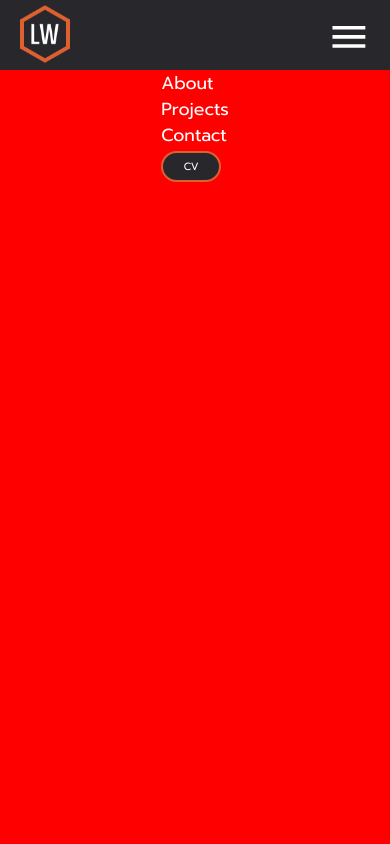
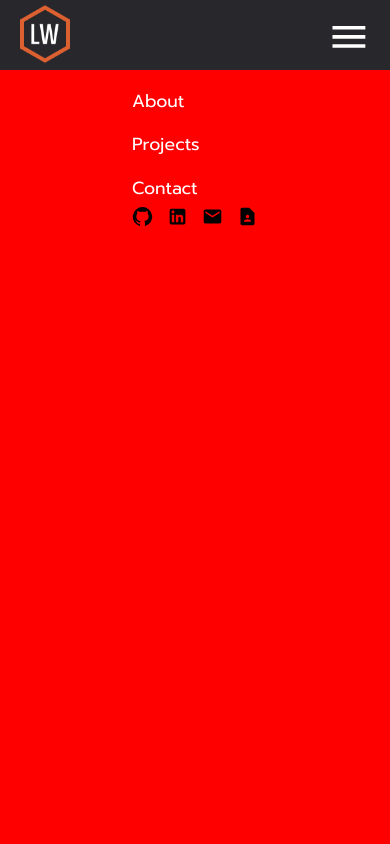
Before and after one commit to leoarthurwall/My-Portfolio, a React (Create React App) app: page / in a window 390 px wide. Both pictures are taken after a click on the icon 348 px from the left and 36 px from the top of the page. Shown: the top 844 px of the page. Built offline with nearby package versions, Linux system fonts and the light colour scheme; a web font is replaced by a local one.

Commit message:
added email, github, protfolio and CV icons with links to the modal. need to add text and style

```diff
--- a/src/Components/Navbar/NavMobile/NavMobile.js
+++ b/src/Components/Navbar/NavMobile/NavMobile.js
@@ -1,8 +1,12 @@
 import "../navbar.scss";
 import { Link } from "react-scroll";
-import LinkButton from "../../LinkButton/LinkButton";
 import MenuIcon from "@mui/icons-material/Menu";
 import { useState } from "react";
+import GitHubIcon from "@mui/icons-material/GitHub";
+import LinkedInIcon from '@mui/icons-material/LinkedIn';
+import EmailIcon from '@mui/icons-material/Email';
+import ContactPageIcon from '@mui/icons-material/ContactPage';
+
 
 const NavMobile = () => {
   const [menuClicked, setMenuClicked] = useState(false);
@@ -66,13 +70,20 @@ const NavMobile = () => {
                 Contact
               </Link>
             </li>
-            <li className="nav-list-item-mobile">
-              <LinkButton
-                className="nav-link-mobile"
-                hrefProp={`Resume/ResumeLeoWall.pdf`}
-                bodyProp={"CV"}
-              />
-            </li>
+            <div className="contact-footer-icon-container">
+            <a className="contact-footer-icon-individual" href={"https://github.com/leoarthurwall"} target="_blank" rel="noopener noreferrer">
+              <GitHubIcon sx={{fontSize: "1.2rem" }}/>
+            </a>
+            <a className="contact-footer-icon-individual" href={"https://www.linkedin.com/in/leo-wall/"} target="_blank" rel="noopener noreferrer">
+              <LinkedInIcon  sx={{fontSize: "1.2rem" }}/>
+            </a>
+            <a className="contact-footer-icon-individual" href={`mailto:leowall93@gmail.com`} target="_blank" rel="noopener noreferrer">
+              <EmailIcon  sx={{fontSize: "1.2rem" }}/>
+            </a>
+            <a className="contact-footer-icon-individual" href={`Resume/ResumeLeoWall.pdf`} target="_blank" rel="noopener noreferrer">
+            <ContactPageIcon  sx={{fontSize: "1.2rem" }}/>
+            </a>
+          </div>
           </ul>
         </div>
       ) : null}
--- a/src/Components/Navbar/navbar.scss
+++ b/src/Components/Navbar/navbar.scss
@@ -96,7 +96,12 @@
     .nav-list-item-mobile{
         list-style-type: none;
         margin: 0;
-        padding: 0;    }
+        padding: 0;
+     }
+     .nav-link-mobile {
+        margin-top: 1rem;
+
+     }
 
 //DESKTOP
 
```
